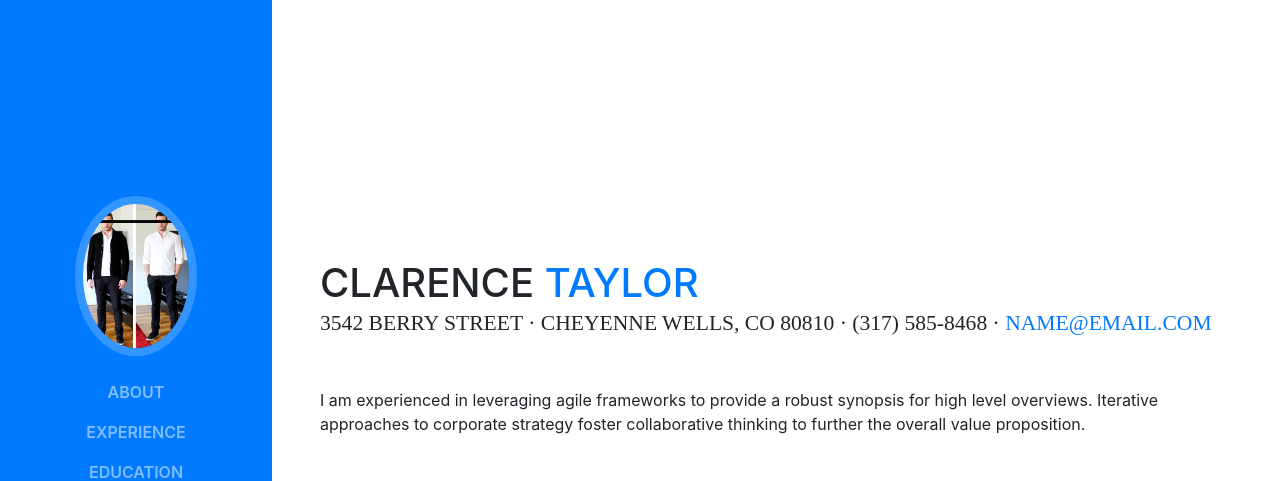
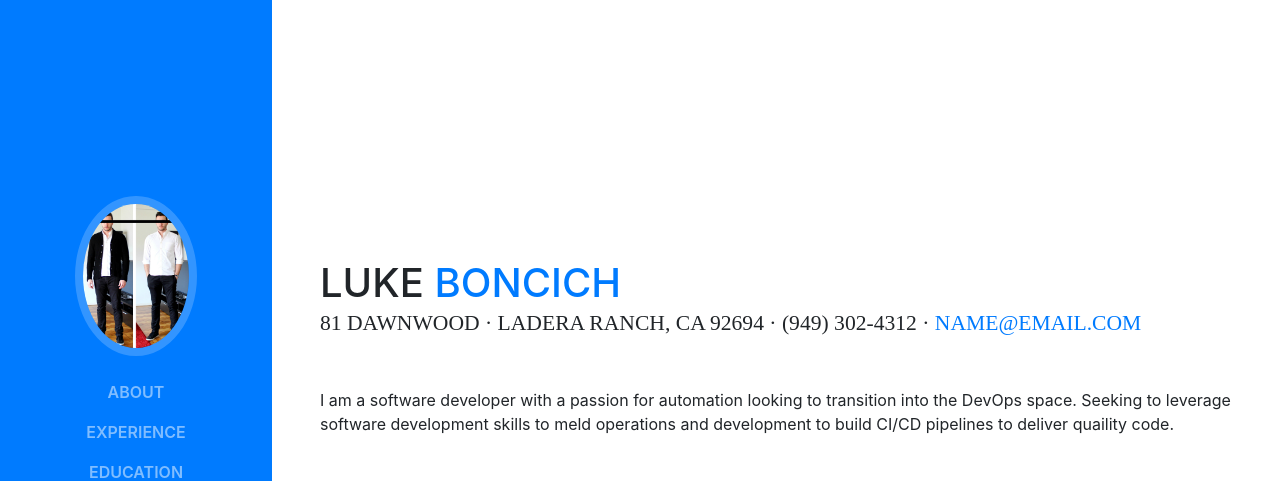
Before and after one commit to Lboncich/DevOpsResume, a website with bundled scripts: page index.html in a window 1280 px wide. Shown: the top 481 px of the page. Built offline with nearby package versions, Linux system fonts and the light colour scheme; a web font is replaced by a local one.

Commit message:
Title Change

```diff
--- a/index.html
+++ b/index.html
@@ -29,7 +29,7 @@
 
     <nav class="navbar navbar-expand-lg navbar-dark bg-primary fixed-top" id="sideNav">
       <a class="navbar-brand js-scroll-trigger" href="#page-top">
-        <span class="d-block d-lg-none">Start Bootstrap</span>
+        <span class="d-block d-lg-none">Luke Boncich</span>
         <span class="d-none d-lg-block">
           <img class="img-fluid img-profile rounded-circle mx-auto mb-2" src="img/profile.jpg" alt="">
         </span>
@@ -65,13 +65,13 @@
 
       <section class="resume-section p-3 p-lg-5 d-flex d-column" id="about">
         <div class="my-auto">
-          <h1 class="mb-0">Clarence
-            <span class="text-primary">Taylor</span>
+          <h1 class="mb-0">Luke
+            <span class="text-primary">Boncich</span>
           </h1>
-          <div class="subheading mb-5">3542 Berry Street · Cheyenne Wells, CO 80810 · (317) 585-8468 ·
+          <div class="subheading mb-5">81 Dawnwood · Ladera Ranch, CA 92694 · (949) 302-4312 ·
             <a href="mailto:name@email.com">name@email.com</a>
           </div>
-          <p class="mb-5">I am experienced in leveraging agile frameworks to provide a robust synopsis for high level overviews. Iterative approaches to corporate strategy foster collaborative thinking to further the overall value proposition.</p>
+          <p class="mb-5">I am a software developer with a passion for automation looking to transition into the DevOps space. Seeking to leverage software development skills to meld operations and development to build CI/CD pipelines to deliver quaility code. </p>
           <ul class="list-inline list-social-icons mb-0">
             <li class="list-inline-item">
               <a href="#">
```
